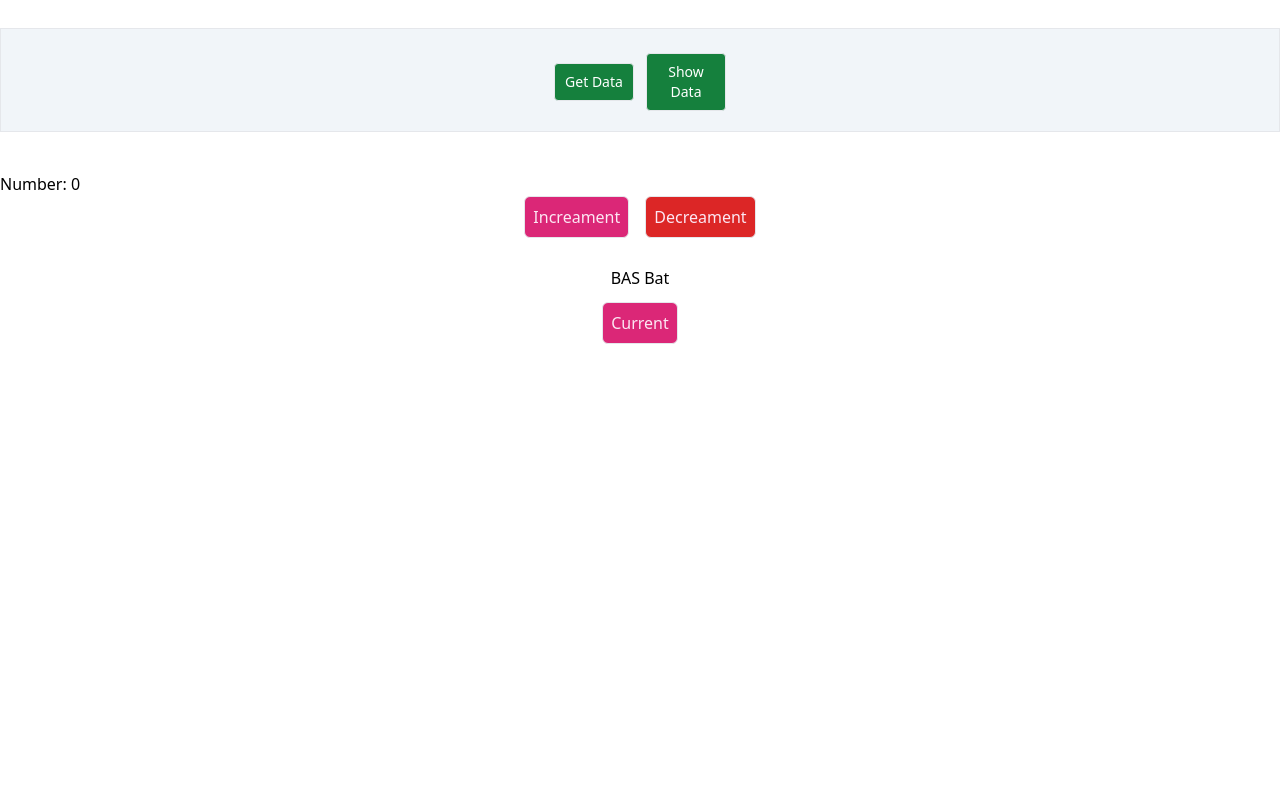
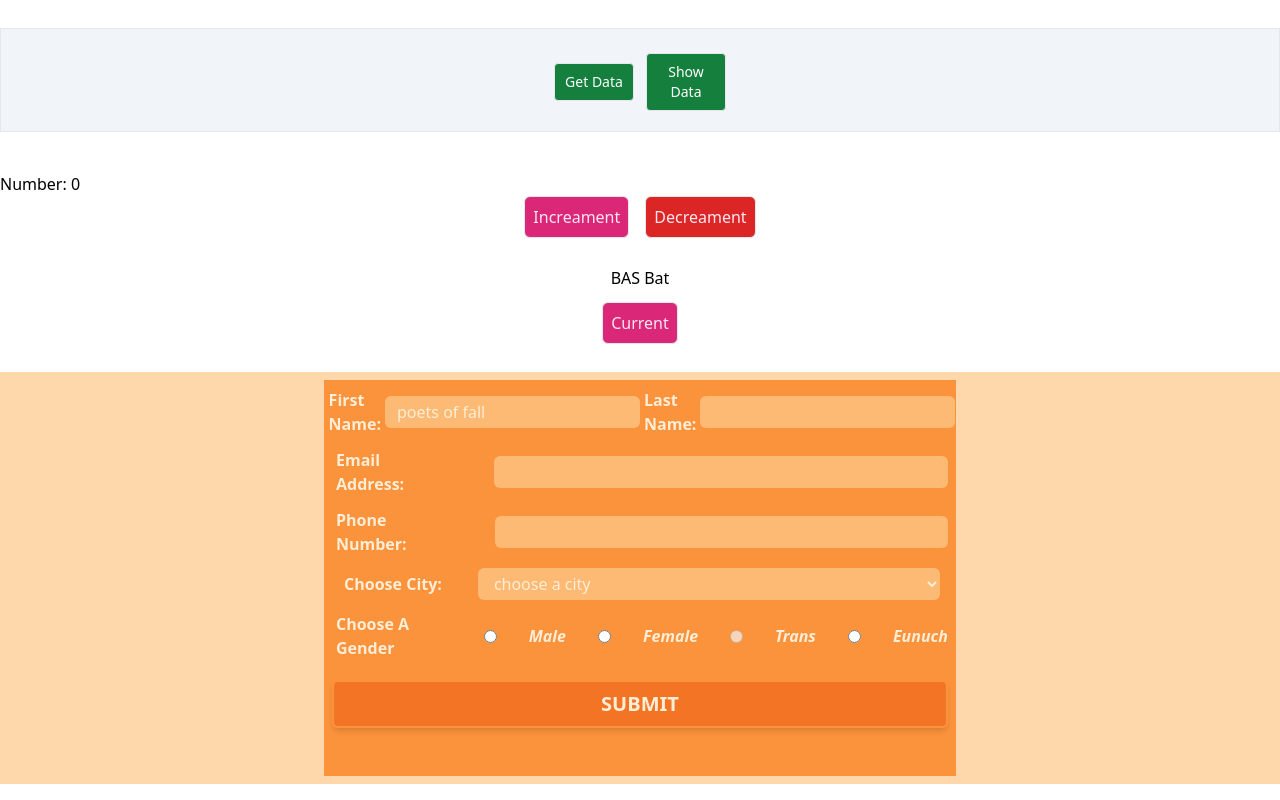
Before and after one commit to rakib-hasan-78/react-test, a React (Vite) app: page / in a window 1280 px wide. Shown: the part 1226-2026 px from the top of the page. Before the commit the page ends 1598 px from the top, so only its background shows below. Built offline with nearby package versions, Linux system fonts and the light colour scheme.

Commit message:
form with us

```diff
--- a/src/App.jsx
+++ b/src/App.jsx
@@ -7,6 +7,7 @@ import NewComp from './assets/componant/NewComp';
 import MultiRef from './assets/componant/MultiRef';
 import Api from './assets/componant/Api';
 import Us from './assets/componant/Us';
+import Form from './assets/componant/Form';
 
 function App() {
 
@@ -28,6 +29,7 @@ function App() {
       <MultiRef />
       <Api />
       <Us />
+      <Form />
     </>
   )
 }
--- /dev/null
+++ b/src/assets/componant/Form.jsx
@@ -0,0 +1,59 @@
+import React, { useState } from 'react';
+
+const Form = () => {
+    const [form , setForm] =  useState({firstName:"poets of fall"})
+    return (
+        <div className='w-full flex items-center justify-center bg-orange-200 p-2 my-4'>
+            <div className='w-6/12 bg-orange-400 mx-auto p-2'>
+                <form action="#">
+                    <div className='w-full flex justify-center items-center space-x-0'>
+                        <label className='text-orange-100 px-1 capitalize font-extrabold' htmlFor="first-name">first name:</label>
+                        <input value={form.firstName}
+                        className='bg-orange-300 border-0 outline-none py-1 px-3 rounded-md text-orange-100 font-medium'
+                         type="text" name="first-name" id="first-name" />
+                        <label className='text-orange-100 px-1 capitalize font-extrabold' htmlFor="last-name">last name:</label>
+                        <input
+                        className='bg-orange-300 border-0 outline-none py-1 px-3 rounded-md text-orange-100 font-medium'
+                         type="text" name="last-name" id="last-name" />
+                    </div>
+                    <div className='w-full flex  items-center justify-center space-x-10 my-3'>
+                        <label className='text-orange-100 px-1 capitalize font-extrabold'  htmlFor="email">email address:</label>
+                        <input
+                        className='bg-orange-300 border-0 outline-none py-1 px-3 rounded-md text-orange-100 font-medium w-9/12'
+                         type="email" name="email" id="email" />
+                    </div>
+                    <div className='w-full flex  items-center justify-center space-x-8 my-3'>
+                        <label className='text-orange-100 px-1 capitalize font-extrabold'  htmlFor="phone">phone Number:</label>
+                        <input
+                        className='bg-orange-300 border-0 outline-none py-1 px-3 rounded-md text-orange-100 font-medium w-9/12'
+                         type="email" name="phone" id="phone" />
+                    </div>
+                    <div className='w-full flex  items-center justify-center space-x-8 my-3'>
+                        <label className='text-orange-100 px-1 capitalize font-extrabold'  htmlFor="city">choose city:</label>
+                        <select
+                        className='bg-orange-300 border-0 outline-none py-1 px-3 rounded-md text-orange-100 font-medium w-9/12'
+                         name="city-collection" id="city">
+                            <option value="choose a city">choose a city</option>
+                            <option value="Dhaka">Dhaka</option>
+                            <option value="Kushtia">Kushtia</option>
+                            <option value="sylhet">sylhet</option>
+                            <option value="barishal">barishal</option>
+                        </select>
+                    </div>
+                    <div className='w-full flex  items-center justify-center space-x-8 my-3'>
+                        <label className='text-orange-100 px-1 capitalize font-extrabold' htmlFor="gender">choose a gender</label>
+                        <input  type="radio" name="male" id="male" /> <span className='text-orange-100 capitalize font-extrabold italic'>male</span>
+                        <input  type="radio" name="male" id="male" /> <span className='text-orange-100 capitalize font-extrabold italic'>female</span>
+                        <input  type="radio" name="male" id="trans" disabled title='you disgrace bastard not welcome here !' /> <span className='text-orange-100 capitalize font-extrabold italic'>trans</span>
+                        <input  type="radio" name="male" id="male" /> <span className='text-orange-100 capitalize font-extrabold italic'>eunuch</span>
+                    </div>
+                    <div className='w-full flex  items-center justify-center space-x-8 my-5 mb-10'>
+                        <input className='w-full border-orange-400 border-2 py-2 text-xl font-extrabold uppercase text-orange-100 rounded-md shadow-md cursor-pointer bg-orange-600/50' type="submit" value="submit" />
+                    </div>
+                </form>
+            </div>
+        </div>
+    );
+};
+
+export default Form;
```
